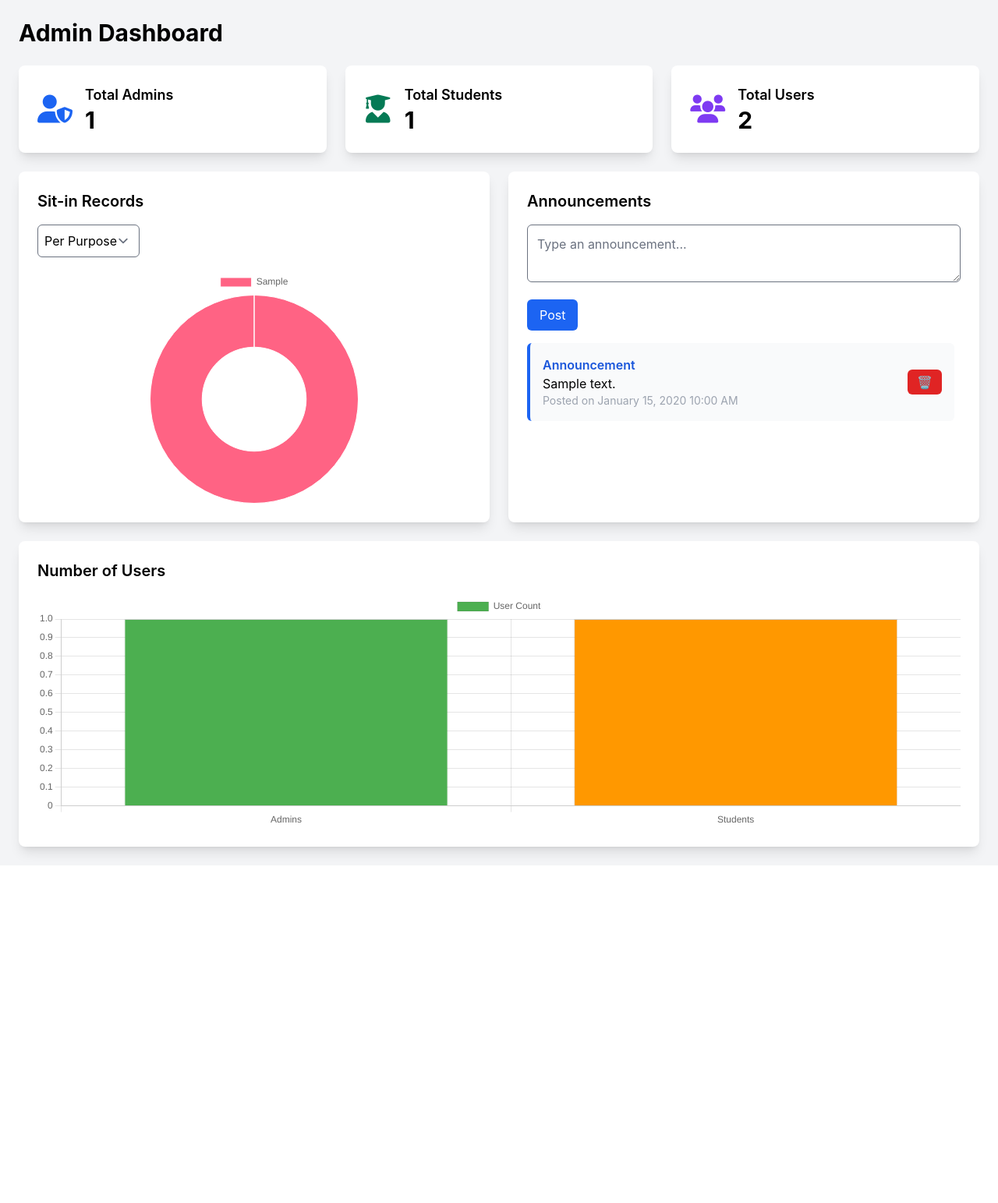
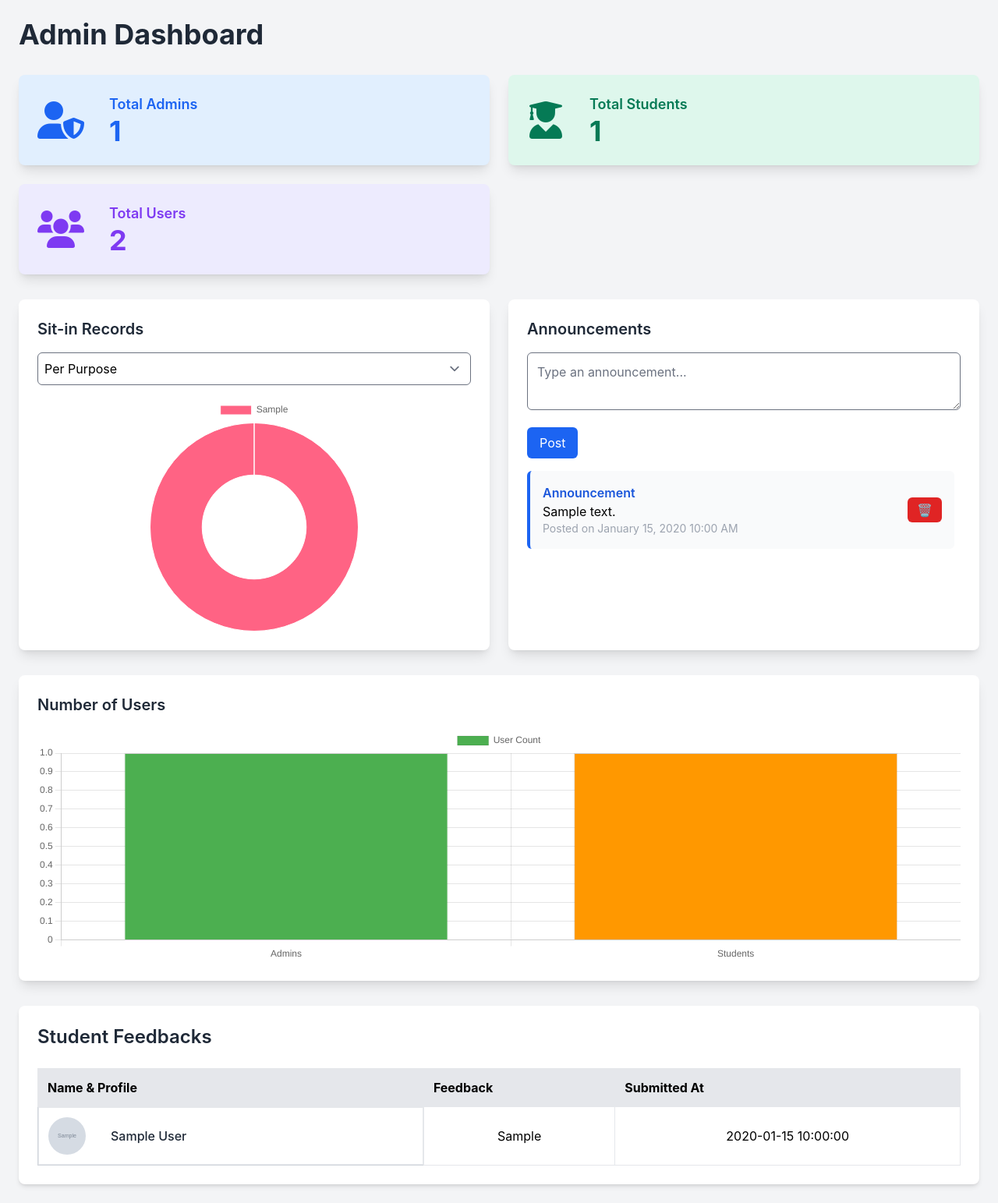
Before and after one commit to clintoy18/CCS-Sitting-Monitoring-System---PHP, a PHP site: page /admindashboard.php in a window 1280 px wide. Shown: the part 88-1631 px from the top of the page at 78% size. Before the commit the page ends 1194 px from the top, so only its background shows below. Run offline with PHP 8.4, Linux system fonts and the light colour scheme; the visitor is signed in with stand-in values (Sample User, id 1); tables that the repository leaves empty or names only in its code hold one stand-in row (values such as "Sample post"); grey boxes marked "Sample" are stand-in pictures; some libraries are stand-ins or nearby versions.

Commit message:
added feedbacks on admin

```diff
--- a/admindashboard.php
+++ b/admindashboard.php
@@ -35,31 +35,31 @@ while ($row = mysqli_fetch_assoc($sitinData1)) {
 ?>
 
 <div class="p-6 bg-gray-100 min-h-screen">
-    <h1 class="text-3xl font-bold mb-6">Admin Dashboard</h1>
+    <h1 class="text-4xl font-bold mb-8 text-gray-800">Admin Dashboard</h1>
 
     <!-- Summary Cards -->
-    <div class="grid grid-cols-1 md:grid-cols-3 gap-6 mb-6">
+    <div class="grid grid-cols-1 sm:grid-cols-2 lg:grid-cols-3 gap-6 mb-8">
         <?php foreach ([
-            ['Total Admins', $totalAdmins, 'fas fa-user-shield', 'text-blue-600'],
-            ['Total Students', $totalStudents, 'fas fa-user-graduate', 'text-green-600'],
-            ['Total Users', $totalUsers, 'fas fa-users', 'text-purple-600']
+            ['Total Admins', $totalAdmins, 'fas fa-user-shield', 'bg-blue-100 text-blue-600'],
+            ['Total Students', $totalStudents, 'fas fa-user-graduate', 'bg-green-100 text-green-600'],
+            ['Total Users', $totalUsers, 'fas fa-users', 'bg-purple-100 text-purple-600']
         ] as [$title, $count, $icon, $color]): ?>
-        <div class="p-6 bg-white rounded-lg shadow-lg flex items-center">
-            <div class="<?= $color ?> text-4xl mr-4"><i class="<?= $icon ?>"></i></div>
+        <div class="p-6 <?= $color ?> rounded-lg shadow-lg flex items-center space-x-4">
+            <div class="text-5xl"><i class="<?= $icon ?>"></i></div>
             <div>
                 <h2 class="text-lg font-semibold"><?= htmlspecialchars($title) ?></h2>
-                <p class="text-3xl font-bold"><?= htmlspecialchars($count) ?></p>
+                <p class="text-4xl font-bold"><?= htmlspecialchars($count) ?></p>
             </div>
         </div>
         <?php endforeach; ?>
     </div>
 
     <!-- Charts & Announcements -->
-    <div class="grid grid-cols-1 lg:grid-cols-2 gap-6 mb-6">
+    <div class="grid grid-cols-1 lg:grid-cols-2 gap-6 mb-8">
         <!-- Sit-in Chart -->
         <div class="p-6 bg-white rounded-lg shadow-lg">
-            <h2 class="text-xl font-semibold mb-4"> Sit-in Records</h2>
-            <select id="chartTypeDropdown" class="mb-4 p-2 border rounded-md">
+            <h2 class="text-xl font-semibold mb-4 text-gray-800">Sit-in Records</h2>
+            <select id="chartTypeDropdown" class="mb-4 p-2 border rounded-md w-full">
                 <option value="purpose">Per Purpose</option>
                 <option value="laboratory">Per Laboratory</option>
             </select>
@@ -70,10 +70,10 @@ while ($row = mysqli_fetch_assoc($sitinData1)) {
 
         <!-- Announcements -->
         <div class="p-6 bg-white rounded-lg shadow-lg">
-            <h2 class="text-xl font-semibold mb-4"> Announcements</h2>
+            <h2 class="text-xl font-semibold mb-4 text-gray-800">Announcements</h2>
             <form action="post_announcement.php" method="POST" class="mb-4">
                 <textarea name="announcement" class="w-full p-3 border rounded-md mb-4" placeholder="Type an announcement..." required></textarea>
-                <button type="submit" class="px-4 py-2 bg-blue-600 text-white rounded-md hover:bg-blue-700">Post</button>
+                <button type="submit" class="px-4 py-2 bg-blue-600 text-white rounded-md hover:bg-blue-700 transition">Post</button>
             </form>
             <div class="max-h-[300px] overflow-y-auto pr-2">
                 <ul class="space-y-4">
@@ -102,11 +102,61 @@ while ($row = mysqli_fetch_assoc($sitinData1)) {
     </div>
 
     <!-- Bar Chart -->
-    <div class="p-6 bg-white rounded-lg shadow-lg">
-        <h2 class="text-xl font-semibold mb-4"> Number of Users</h2>
+    <div class="p-6 bg-white rounded-lg shadow-lg mb-8">
+        <h2 class="text-xl font-semibold mb-4 text-gray-800">Number of Users</h2>
         <div class="h-[300px]">
             <canvas id="usersBarChart" class="w-full h-full"></canvas>
         </div>
+    </div>
+
+    <!-- Student Feedbacks -->
+    <div class="p-6 bg-white shadow-md w-full rounded-lg">
+        <h2 class="text-2xl font-semibold mb-6 text-gray-800">Student Feedbacks</h2>
+        <table class="w-full table-auto border-collapse border border-gray-300 rounded-lg">
+            <thead class="bg-gray-200">
+                <tr>
+                    <th class="border p-3 text-left">Name & Profile</th>
+                    <th class="border p-3 text-left">Feedback</th>
+                    <th class="border p-3 text-left">Submitted At</th>
+                </tr>
+            </thead>
+            <tbody class="text-center">
+                <?php
+                // Fetch feedbacks with student details
+                $feedbackQuery = "SELECT f.feedback, f.created_at,
+                                         s.fname, s.lname, s.profile_picture
+                                  FROM feedbacks f
+                                  JOIN studentinfo s ON f.student_id = s.idno
+                                  ORDER BY f.created_at DESC";
+                $feedbackResult = mysqli_query($conn, $feedbackQuery);
+
+                if ($feedbackResult && mysqli_num_rows($feedbackResult) > 0):
+                    while ($feedback = mysqli_fetch_assoc($feedbackResult)):
+                ?>
+                    <tr>
+                        <td class="border p-3 flex items-center space-x-4">
+                            <?php if (!empty($feedback['profile_picture'])): ?>
+                                <img src="<?= htmlspecialchars($feedback['profile_picture']) ?>" alt="Profile Picture" class="w-12 h-12 rounded-full">
+                            <?php else: ?>
+                                <div class="w-12 h-12 flex items-center justify-center rounded-full bg-gray-200">
+                                    <span class="text-gray-500">No Image</span>
+                                </div>
+                            <?php endif; ?>
+                            <span class="text-gray-800 font-medium"><?= htmlspecialchars($feedback['fname'] . " " . $feedback['lname']) ?></span>
+                        </td>
+                        <td class="border p-3"><?= htmlspecialchars($feedback['feedback']) ?></td>
+                        <td class="border p-3"><?= htmlspecialchars($feedback['created_at']) ?></td>
+                    </tr>
+                <?php
+                    endwhile;
+                else:
+                ?>
+                    <tr>
+                        <td colspan="3" class="text-center p-4 text-gray-500">No feedbacks available</td>
+                    </tr>
+                <?php endif; ?>
+            </tbody>
+        </table>
     </div>
 </div>
 <script src="https://cdn.jsdelivr.net/npm/chart.js"></script>
--- a/submit_feedback.php
+++ b/submit_feedback.php
@@ -7,9 +7,9 @@ if ($_SERVER['REQUEST_METHOD'] === 'POST') {
 
     $query = "INSERT INTO feedbacks (student_id, feedback) VALUES ('$student_id', '$feedback')";
     if ($conn->query($query)) {
-        echo "<script>alert('Feedback submitted successfully!'); window.location.href='currentsitin.php';</script>";
+        echo "<script>alert('Feedback submitted successfully!'); window.location.href='history.php';</script>";
     } else {
-        echo "<script>alert('Error submitting feedback. Please try again.'); window.location.href='currentsitin.php';</script>";
+        echo "<script>alert('Error submitting feedback. Please try again.'); window.location.href='history.php';</script>";
     }
 }
 ?>
```
Also changed, not shown: history.php (+17 -1 lines).
